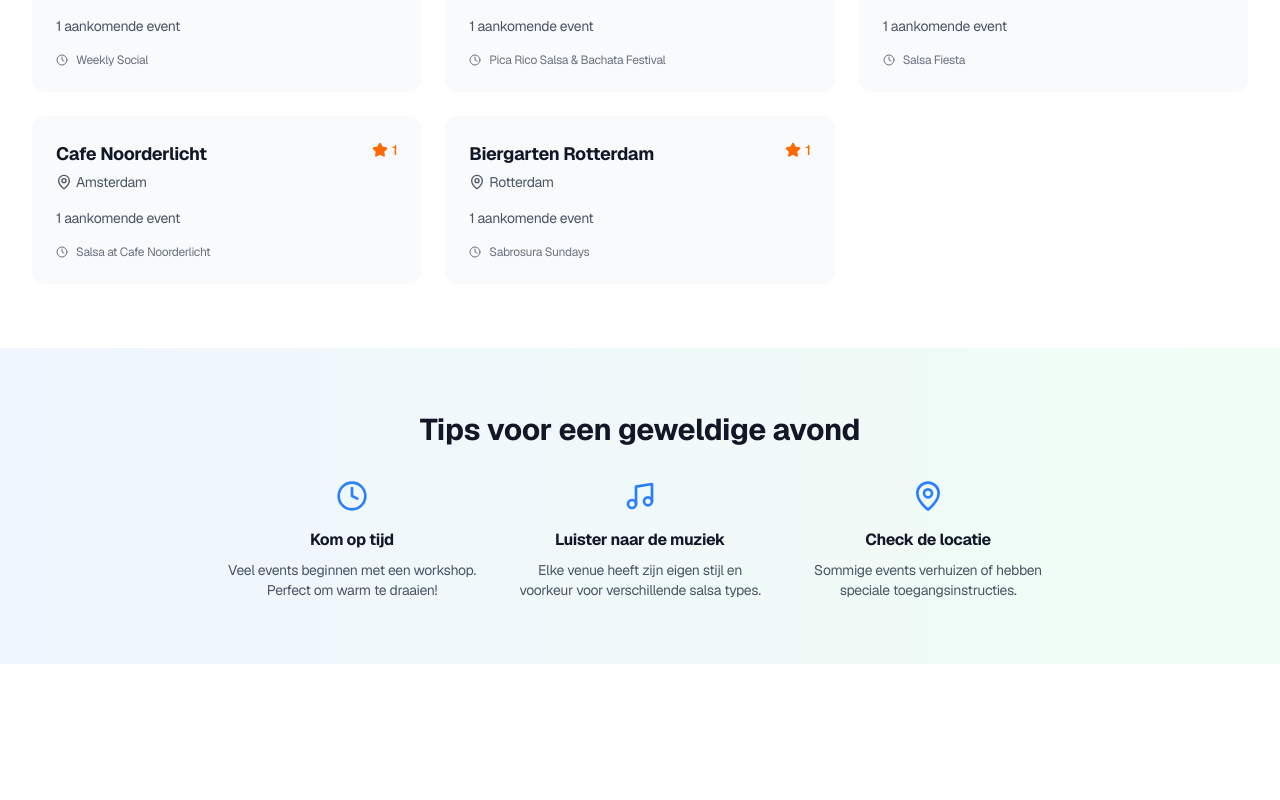
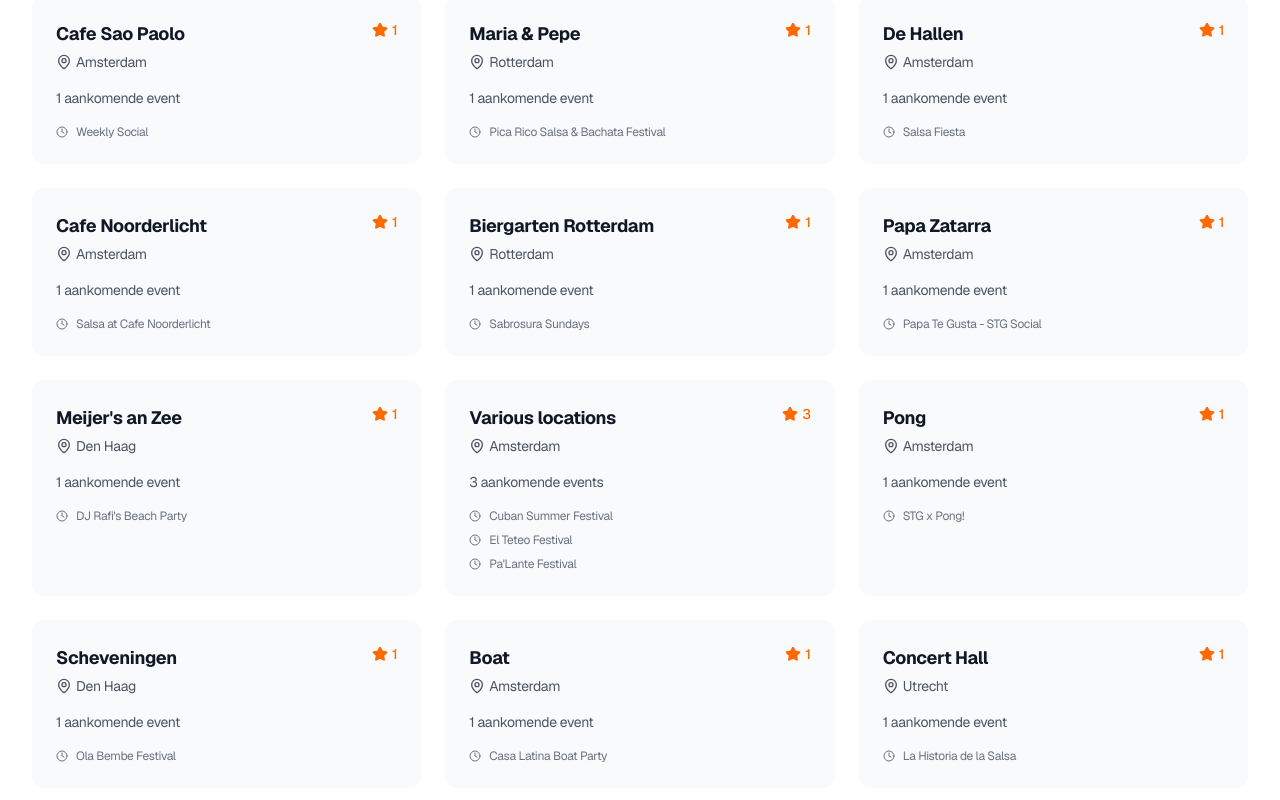
Before and after one commit to bouzDev/salsaevents-amsterdam, a Next.js app: page /locaties in a window 1280 px wide. Shown: the part 1980-2780 px from the top of the page. Before the commit the page ends 2644 px from the top, so only its background shows below. Built offline with nearby package versions, Linux system fonts and the light colour scheme; no server answers.

Commit message:
Add new salsa events for August-December 2025

```diff
--- a/src/data/events.ts
+++ b/src/data/events.ts
@@ -288,4 +288,215 @@ export const salsaEvents: SalsaEvent[] = [
         isRecurring: true,
         frequency: 'weekly',
     },
+    // Aanvullende events August - December
+    {
+        id: '20',
+        title: 'Lady Styling Workshop',
+        description: 'Lady Styling Workshop at Q Factory',
+        date: '2025-08-04',
+        time: 'Evening',
+        venue: 'Q Factory',
+        location: 'Q Factory',
+        city: 'Amsterdam',
+        url: 'https://eventix.shop/ymvf7d49',
+        type: 'workshop',
+        tags: ['lady', 'styling', 'workshop'],
+        vibe: 'Elegant workshop for ladies to perfect their salsa styling',
+        isRecurring: false,
+    },
+    {
+        id: '21',
+        title: 'Papa Te Gusta - STG Social',
+        description: 'Social event at Papa Zatarra',
+        date: '2025-08-09',
+        time: 'Evening',
+        venue: 'Papa Zatarra',
+        location: 'Papa Zatarra',
+        city: 'Amsterdam',
+        url: 'https://bash.social/e/t69uXnVG6UP5?u=0',
+        type: 'social',
+        tags: ['social', 'stg', 'papa-zatarra'],
+        vibe: 'Gezellige social evening met authentieke Latin sfeer',
+        isRecurring: false,
+    },
+    {
+        id: '22',
+        title: "DJ Rafi's Beach Party",
+        description: "Cuban Salsa Beach Bootcamp & Party at Meijer's an Zee",
+        date: '2025-08-10',
+        time: 'Full day',
+        venue: "Meijer's an Zee",
+        location: "Meijer's an Zee",
+        city: 'Den Haag',
+        url: 'https://billetto.nl/en/e/dj-rafi-s-beach-bootcamp-cuban-salsa-beachparty-zondag-10-augustus-Tickets-1469966',
+        type: 'party',
+        tags: ['beach', 'cuban', 'dj-rafi', 'bootcamp'],
+        vibe: 'Unieke combinatie van workshops en beach party bij de zee',
+        isRecurring: false,
+    },
+    {
+        id: '23',
+        title: 'Partner Dancing Workshop',
+        description: 'Partner Dancing workshop at Q Factory',
+        date: '2025-08-11',
+        time: 'Evening',
+        venue: 'Q Factory',
+        location: 'Q Factory',
+        city: 'Amsterdam',
+        url: 'https://eventix.shop/ymvf7d49',
+        type: 'workshop',
+        tags: ['partner', 'dancing', 'workshop'],
+        vibe: 'Learn to dance together in perfect harmony',
+        isRecurring: false,
+    },
+    {
+        id: '24',
+        title: 'Cuban Summer Festival',
+        description: 'Cuban Summer Festival with workshops & parties',
+        date: '2025-08-15',
+        time: 'Multi-day',
+        venue: 'Various locations',
+        location: 'Amsterdam',
+        city: 'Amsterdam',
+        url: 'https://www.instagram.com/cubansummerfestival',
+        type: 'festival',
+        tags: ['cuban', 'summer', 'festival', 'multi-day'],
+        vibe: 'Het hoogtepunt van de zomer met authentieke Cubaanse salsa',
+        isRecurring: false,
+    },
+    {
+        id: '25',
+        title: 'Latin Party at the Church',
+        description: 'Latin Party Flower Power Edition',
+        date: '2025-08-23',
+        time: 'Evening',
+        venue: 'The Church',
+        location: 'The Church',
+        city: 'Den Haag',
+        url: 'https://www.latinworld.nl/latin/agenda/latin-party-atthe-church-flower-power-edition-23-08-2025-dj-el-monte-el-monte-events-den-haag-104076.php',
+        type: 'party',
+        tags: ['latin', 'church', 'flower-power', 'dj-el-monte'],
+        vibe: 'Groovy flower power edition in mystieke kerksfeer',
+        isRecurring: false,
+    },
+    {
+        id: '26',
+        title: 'STG x Pong!',
+        description: 'Salsa Te Gusta collaboration with Pong',
+        date: '2025-08-26',
+        time: 'Evening',
+        venue: 'Pong',
+        location: 'Pong',
+        city: 'Amsterdam',
+        url: 'https://bash.social/e/G2Ruxa4E70AP?u=0',
+        type: 'social',
+        tags: ['stg', 'pong', 'collaboration', 'social'],
+        vibe: 'Unieke mix van salsa en social gaming',
+        isRecurring: false,
+    },
+    {
+        id: '27',
+        title: 'Ola Bembe Festival',
+        description: 'Ola Bembe Festival at Scheveningen',
+        date: '2025-08-29',
+        time: 'Multi-day',
+        venue: 'Scheveningen',
+        location: 'Scheveningen',
+        city: 'Den Haag',
+        url: 'https://www.ochumaledanceacademy.com/bembé-festival',
+        type: 'festival',
+        tags: ['bembe', 'festival', 'scheveningen', 'multi-day'],
+        vibe: 'Spirituele en energieke festival ervaring aan het strand',
+        isRecurring: false,
+    },
+    {
+        id: '28',
+        title: 'Casa Latina Boat Party',
+        description: 'Casa Latina boat party in Amsterdam',
+        date: '2025-08-30',
+        time: 'Evening',
+        venue: 'Boat',
+        location: 'Amsterdam canals',
+        city: 'Amsterdam',
+        url: 'https://casa-latina.nl/events/casa-latina-boat-party-amsterdam-saturday-august-30/',
+        type: 'party',
+        tags: ['boat', 'casa-latina', 'amsterdam', 'canals'],
+        vibe: 'Magische boat party door de Amsterdamse grachten',
+        isRecurring: false,
+    },
+    {
+        id: '29',
+        title: 'La Historia de la Salsa',
+        description: 'Live concert: The History of Salsa',
+        date: '2025-09-06',
+        time: 'Evening',
+        venue: 'Concert Hall',
+        location: 'Utrecht',
+        city: 'Utrecht',
+        url: 'https://www.klassiekemuziek.nl/e/19700/pimiento-con-mucho-gusto-historie-van-de-salsa',
+        type: 'festival',
+        tags: ['live-concert', 'history', 'salsa', 'educational'],
+        vibe: 'Educatieve en muzikale reis door de geschiedenis van salsa',
+        isRecurring: false,
+    },
+    {
+        id: '30',
+        title: "DJ Rafi's Cuban Beach Party",
+        description: 'Cuban Salsa Beach Party at Meijer An Zee',
+        date: '2025-09-07',
+        time: 'Full day',
+        venue: 'Meijer An Zee',
+        location: 'Meijer An Zee',
+        city: 'Den Haag',
+        url: 'https://facebook.com/events/s/dj-rafis-cuban-salsa-beach-par/635661432893200/',
+        type: 'party',
+        tags: ['beach', 'cuban', 'dj-rafi', 'september'],
+        vibe: 'Laatste zomer vibes met Cubaanse salsa aan zee',
+        isRecurring: false,
+    },
+    {
+        id: '31',
+        title: 'El Teteo Festival',
+        description: 'El Teteo Festival with workshops & parties',
+        date: '2025-09-12',
+        time: 'Multi-day',
+        venue: 'Various locations',
+        location: 'Amsterdam',
+        city: 'Amsterdam',
+        url: 'https://www.instagram.com/elteteo.nl',
+        type: 'festival',
+        tags: ['teteo', 'festival', 'workshops', 'multi-day'],
+        vibe: 'Energiek festival vol met workshops en geweldige parties',
+        isRecurring: false,
+    },
+    {
+        id: '32',
+        title: 'Soy Cubano Party',
+        description: 'Soy Cubano Latin Party with 2 areas',
+        date: '2025-09-20',
+        time: 'Evening',
+        venue: 'Club Maggy',
+        location: 'Club Maggy',
+        city: 'Utrecht',
+        url: 'https://facebook.com/events/s/soy-cubano-latin-party-2-areas/23895376276814497/',
+        type: 'party',
+        tags: ['cubano', 'latin', 'club', '2-areas'],
+        vibe: 'Authentieke Cubaanse party met twee verschillende dance floors',
+        isRecurring: false,
+    },
+    {
+        id: '33',
+        title: "Pa'Lante Festival",
+        description: "Pa'Lante Festival - Multi-day celebration",
+        date: '2025-12-05',
+        time: 'Multi-day',
+        venue: 'Various locations',
+        location: 'Amsterdam',
+        city: 'Amsterdam',
+        url: 'https://www.instagram.com/palante.festival',
+        type: 'festival',
+        tags: ['palante', 'festival', 'december', 'multi-day'],
+        vibe: 'Winterse warmte met het beste van Latin dance',
+        isRecurring: false,
+    },
 ];
```
